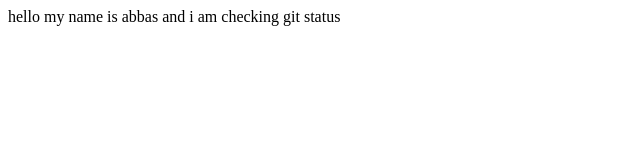
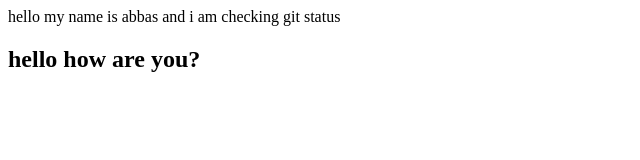
Before and after one commit to abbas-asad/checkgit, a plain HTML site: page index.html in a window 1280 px wide. Shown: the whole page, without its empty margins (0-640 px from the left). Drawn offline with Linux system fonts and the light colour scheme.

Commit message:
added h2

```diff
--- a/index.html
+++ b/index.html
@@ -7,5 +7,6 @@
 </head>
 <body>
     hello my name is abbas and i am checking git status
+    <h2>hello how are you?</h2>
 </body>
 </html>
```
Also changed, not shown: style.css (added).
